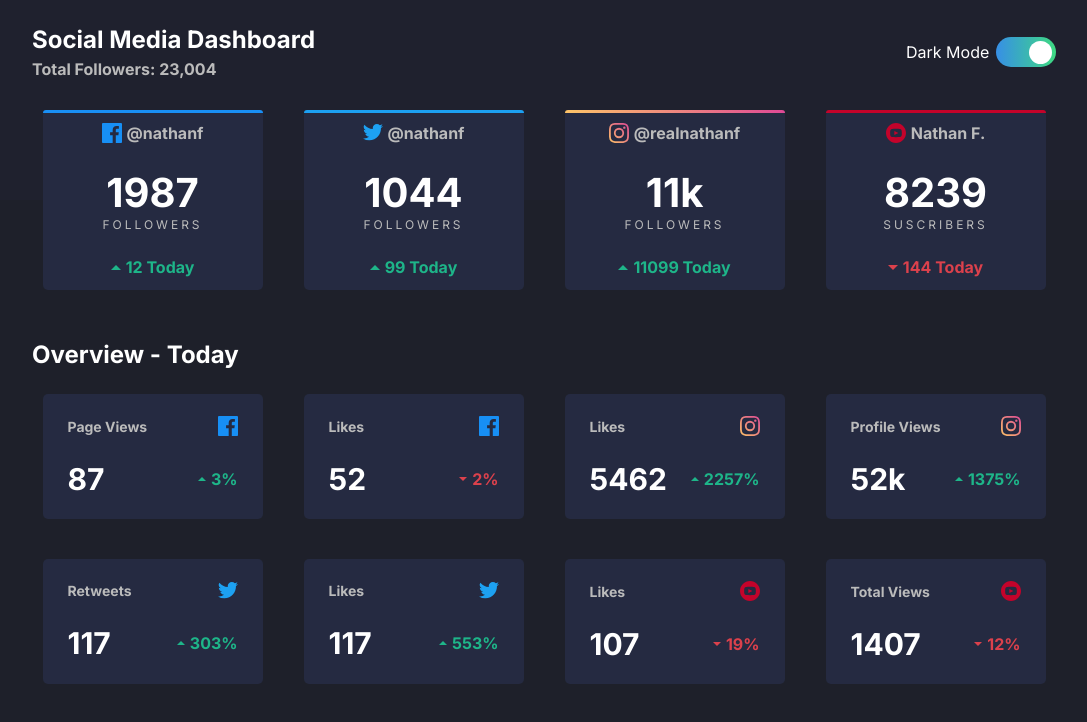
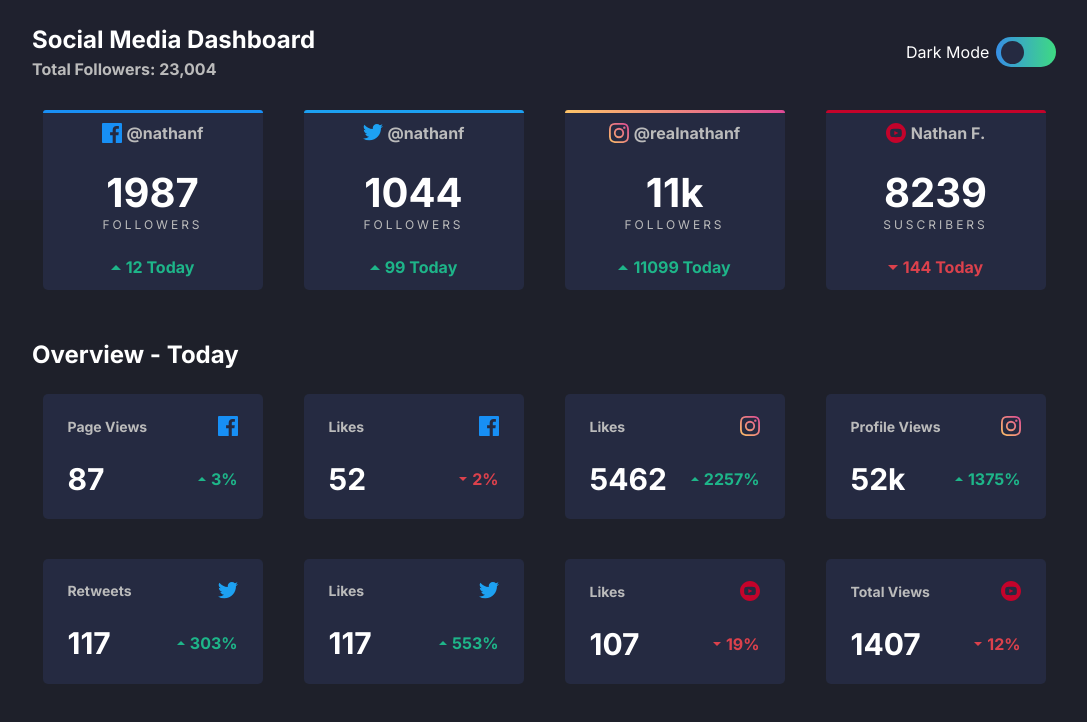
Before and after one commit to AngeloOZ/social-media-frotend-mentor, a plain HTML site: page index.html in a window 1280 px wide. Shown: the whole page, without its empty margins (96-1183 px from the left). Drawn offline with Linux system fonts and the light colour scheme.

Commit message:
update css

```diff
--- a/index.html
+++ b/index.html
@@ -23,7 +23,7 @@
             </div>
             <div class="dark-mode">
                 <span>Dark Mode</span>
-                <button class="btn-mode active" id="btn-mode"></button>
+                <button class="btn-mode" id="btn-mode"></button>
             </div>
         </nav>
     </header>
```
